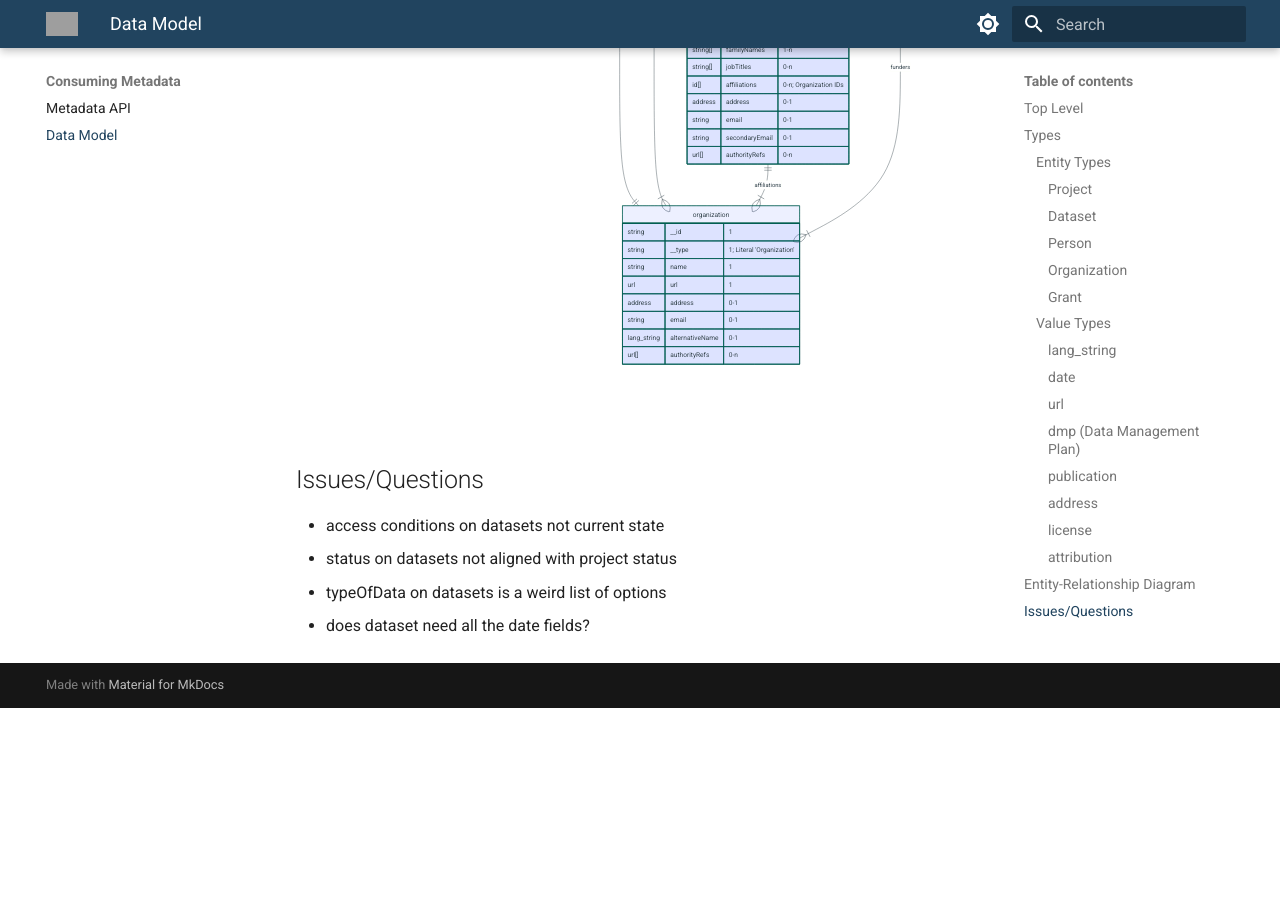
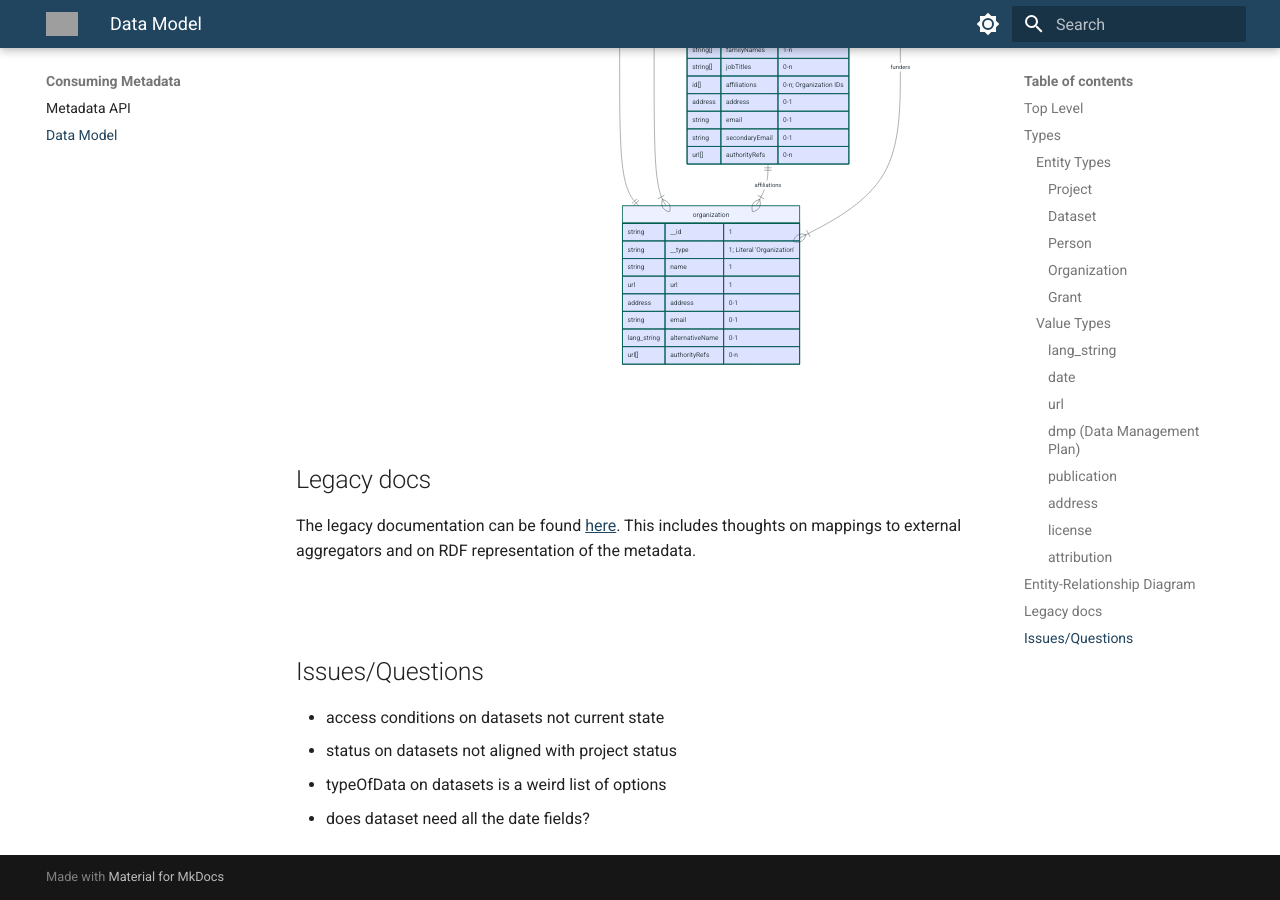
Before and after one commit to dasch-swiss/dsp-meta, an MkDocs documentation site: the page built from docs/data/datamodel.md, in a window 1280 px wide and 900 px high, scrolled down 9059 px. Built offline with MkDocs 1.6.1 and Material for MkDocs 9.7.7, drawn with Linux system fonts in a browser that asks for light colours; before the commit the page ends 9767 px from its top, so only the background shows below that; grey boxes are pictures that could not be loaded.

Commit message:
add link to old docs

````diff
--- a/docs/data/datamodel.md
+++ b/docs/data/datamodel.md
@@ -317,6 +317,14 @@ erDiagram
     }
 ```
 
+
+## Legacy docs
+
+The legacy documentation can be found [here](https://github.com/dasch-swiss/dsp-meta-svc/tree/main/docs/services/metadata).
+This includes thoughts on mappings to external aggregators
+and on RDF representation of the metadata.
+
+
 ## Issues/Questions
 
 - access conditions on datasets not current state
````
